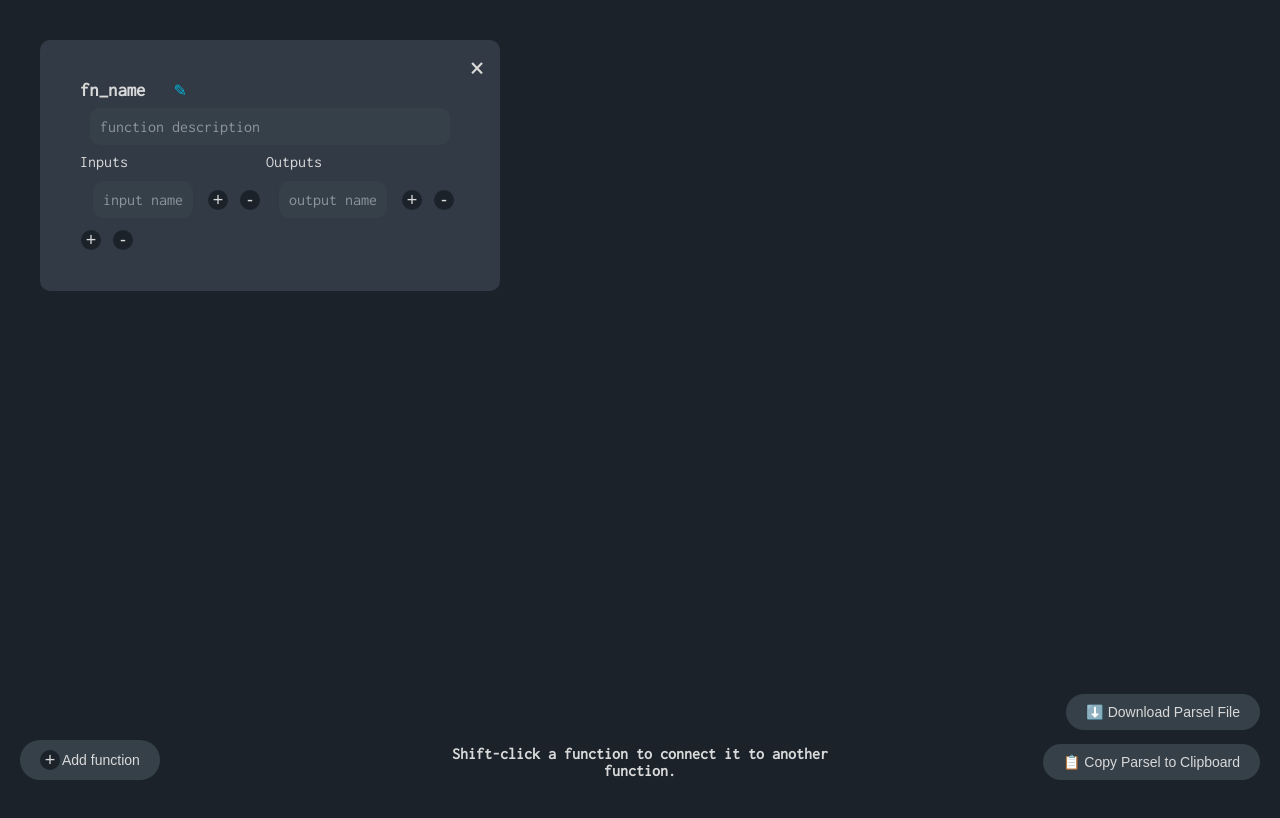
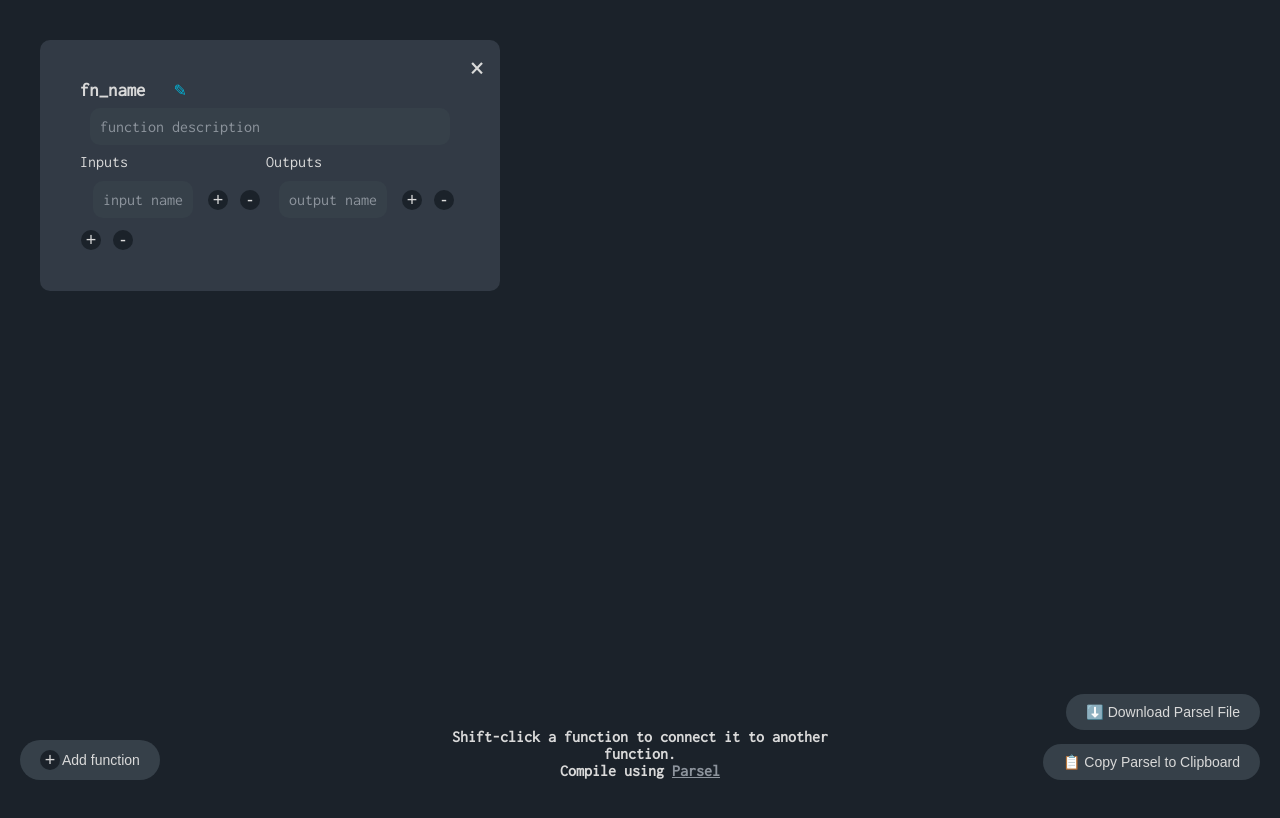
Before and after one commit to ezelikman/parsel.github.io, a plain HTML site: page parsel_interactive.html in a window 1280 px wide. Shown: the top 818 px of the page. Drawn offline with Linux system fonts and the light colour scheme.

Commit message:
Added link to compiler

```diff
--- a/parsel_interactive.html
+++ b/parsel_interactive.html
@@ -137,6 +137,12 @@
         color: #d9d9d9;
         font-size: medium;
       }
+      a:visited {
+        color: #8d949d;
+      }
+      a {
+        color: #8d949d;
+      }
     </style>
   </head>
   <body>
@@ -148,7 +154,9 @@
     </button>
 
     <div class="centered-info">
-      <h4>Shift-click a function to connect it to another function.</h4>
+      <h4>Shift-click a function to connect it to another function.<br>
+      Compile using <a href="https://github.com/ezelikman/parsel">Parsel</a>
+      </h4>
     </div>
 
     <button class="log-btn">
```
